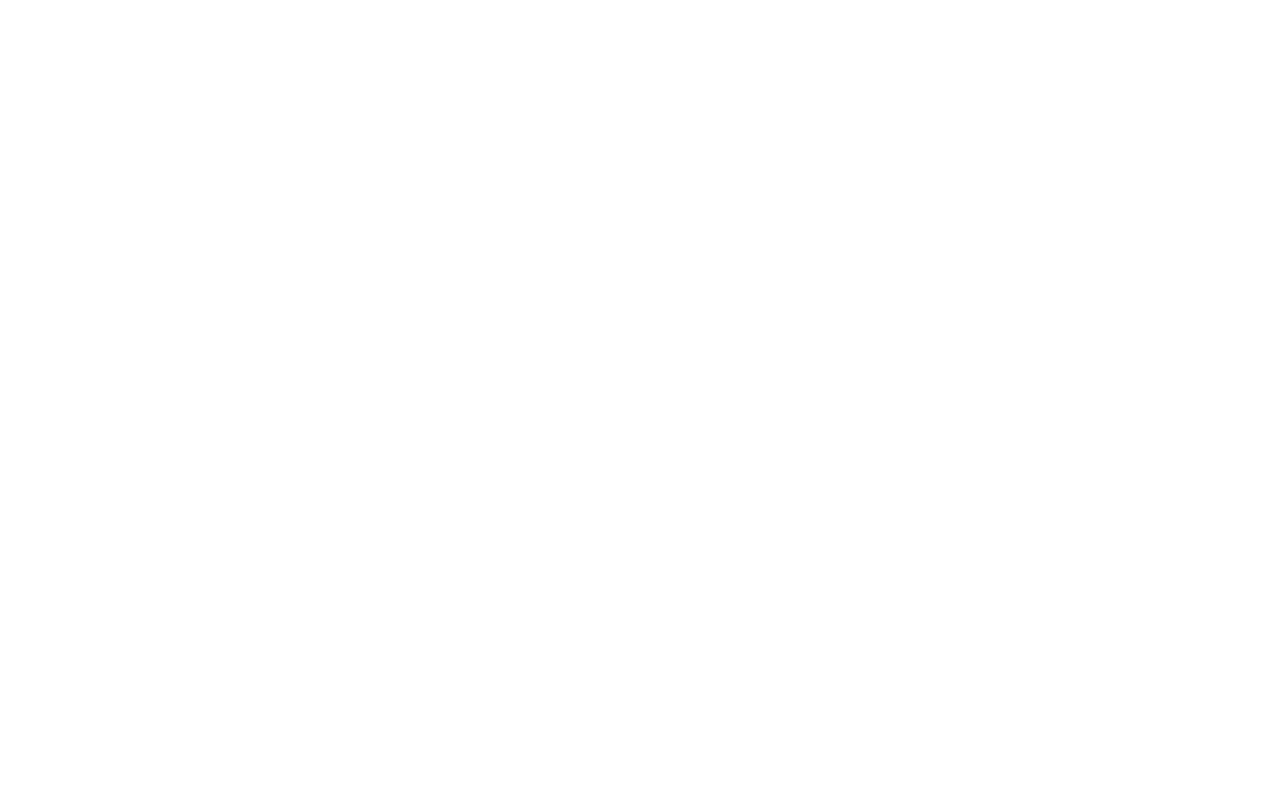
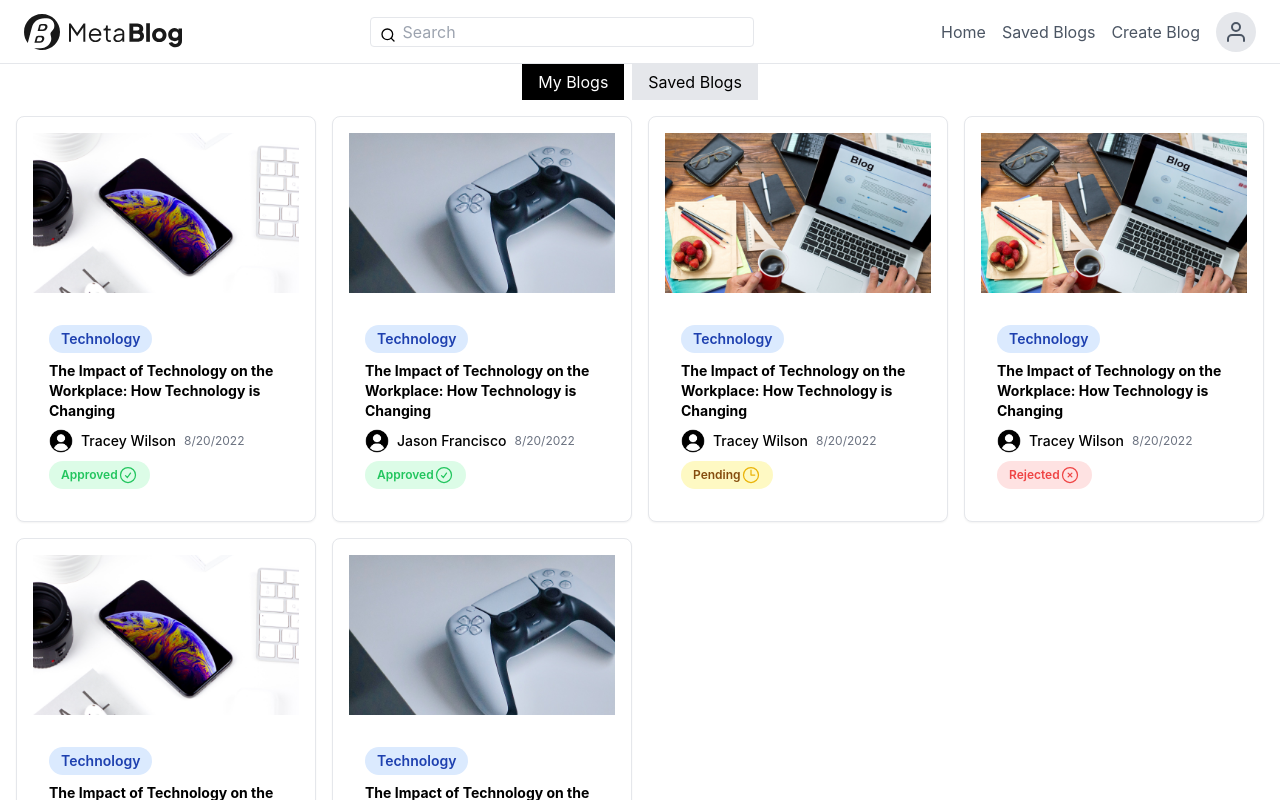
Before and after one commit to AdityaEngiSci/Metablog, a React (Create React App) app in the folder metablog-frontend/: page /user-blogs in a window 1280 px wide. Before the commit this address had no page. Shown: the top 800 px of the page. Built offline with nearby package versions, Linux system fonts and the light colour scheme.

Commit message:
Added the blogs page with user's blogs and saved blogs.

```diff
--- a/metablog-frontend/src/App.jsx
+++ b/metablog-frontend/src/App.jsx
@@ -16,6 +16,7 @@ import BlogsListing from "./pages/BlogsListing/BlogsListing";
 import BlogPage from "./pages/BlogPage/BlogPage";
 import CreateBlog from "./pages/CreateBlog/CreateBlog";
 import UserProfile from "./pages/UserProfile/UserProfile";
+import UserBlogs from "./pages/Blogs/UserBlogs";
 
 function App() {
   const action = useNavigationType();
@@ -86,6 +87,7 @@ function App() {
       <Route path="/blog/:blogId" element={<BlogPage />}  />
       <Route path="/create-blog" element={<CreateBlog />} />
       <Route path="/user-profile" element={<UserProfile />} />
+      <Route path="/user-blogs" element={<UserBlogs />} />
     </Routes>
   );
 }
--- a/metablog-frontend/src/components/BlogCard.jsx
+++ b/metablog-frontend/src/components/BlogCard.jsx
@@ -1,24 +1,45 @@
 import { Avatar, AvatarImage, AvatarFallback } from '@radix-ui/react-avatar';
+import { ClockIcon, CheckCircleIcon, XCircleIcon } from '@heroicons/react/24/outline';
 
-const handleCardClick = () => {
-    history.push(`/blog/${blog.id}`);
+const handleCardClick = (blogId) => {
+    history.push(`/blog/${blogId}`);
 };
 
-const BlogCard = ({ blog }) => {
+const BlogCard = ({ blog, showStatus }) => {
+    const getStatusIcon = (status) => {
+        switch (status) {
+            case 'Pending':
+                return <ClockIcon className="w-5 h-5 text-yellow-500" />;
+            case 'Approved':
+                return <CheckCircleIcon className="w-5 h-5 text-green-500" />;
+            case 'Rejected':
+                return <XCircleIcon className="w-5 h-5 text-red-500" />;
+            default:
+                return null;
+        }
+    };
+
     return (
-        <div className="card" onClick={handleCardClick}>
-            <img src={blog.imageUrl} alt={blog.title} className="w-full h-auto" />
+        <div className="card border rounded-lg shadow-lg overflow-hidden" onClick={() => handleCardClick(blog.id)}>
+            <img src={blog.imageUrl} alt={blog.title} className="w-full h-40 object-cover" />
             <div className="card-content p-4">
-                <span className="badge">{blog.category}</span>
-                <h3 className="text-lg font-bold">{blog.title}</h3>
-                <div className="flex items-center space-x-2">
-                    <Avatar >
-                        <AvatarImage src={blog.authorImageUrl} className="w-8 h-8" />
-                        <AvatarFallback>{blog.authorInitials}</AvatarFallback>
+                <span className="badge bg-blue-500 text-white px-2 py-1 rounded">{blog.category}</span>
+                <h3 className="text-sm font-bold mt-2">{blog.title}</h3>
+                <div className="flex items-center space-x-2 mt-2">
+                    <Avatar>
+                        <AvatarImage src={blog.authorImageUrl} className="w-6 h-6 rounded-full" />
+                        <AvatarFallback className="w-6 h-6 rounded-full bg-gray-300 text-center">{blog.authorInitials}</AvatarFallback>
                     </Avatar>
-                    <span>{blog.authorName}</span>
-                    <span>{new Date(blog.date).toLocaleDateString()}</span>
+                    <span className="text-sm font-medium">{blog.authorName}</span>
+                    <span className="text-xs text-gray-500">{new Date(blog.date).toLocaleDateString()}</span>
                 </div>
+                {showStatus && (
+                    <div className="flex items-center space-x-1 mt-2">
+                        <span className={`text-xs ${blog.status === 'Pending' ? 'inline-flex items-center px-3 py-1 rounded-full text-sm font-semibold bg-yellow-100 text-yellow-800' : blog.status === 'Approved' ? 'inline-flex items-center px-3 py-1 rounded-full text-sm font-semibold text-green-500 bg-green-100' : 'inline-flex items-center px-3 py-1 rounded-full text-sm font-semibold text-red-500 bg-red-100'}`}>
+                            {blog.status}{getStatusIcon(blog.status)}
+                        </span>
+                    </div>
+                )}
             </div>
         </div>
     );
--- /dev/null
+++ b/metablog-frontend/src/pages/Blogs/BlogList.jsx
@@ -0,0 +1,35 @@
+import { useState } from 'react';
+import BlogCard from "../../components/BlogCard";
+
+
+const BlogList = ({ myBlogs, savedBlogs }) => {
+    const [view, setView] = useState('myBlogs');
+
+    const blogsToDisplay = view === 'myBlogs' ? myBlogs : savedBlogs;
+
+    return (
+        <div>
+            <div className="flex justify-center items-center mb-4">
+                <button
+                    className={`px-4 py-2 ${view === 'myBlogs' ? 'bg-black text-white' : 'bg-gray-200 text-black'}`}
+                    onClick={() => setView('myBlogs')}
+                >
+                    My Blogs
+                </button>
+                <button
+                    className={`ml-2 px-4 py-2 ${view === 'savedBlogs' ? 'bg-black text-white' : 'bg-gray-200 text-black'}`}
+                    onClick={() => setView('savedBlogs')}
+                >
+                    Saved Blogs
+                </button>
+            </div>
+            <div className="grid grid-cols-1 sm:grid-cols-2 lg:grid-cols-4 gap-4">
+                {blogsToDisplay.map((blog) => (
+                    <BlogCard key={blog.id} blog={blog} showStatus={view === 'myBlogs'} />
+                ))}
+            </div>
+        </div>
+    );
+};
+
+export default BlogList;
--- /dev/null
+++ b/metablog-frontend/src/pages/Blogs/UserBlogs.jsx
@@ -0,0 +1,150 @@
+import Header from "../../components/Header";
+import Footer from "../../components/Footer";
+import BlogList from './BlogList';
+
+const myBlogs = [
+    // Example data
+    {
+        id: 2,
+        imageUrl: "blog-sample-images/blog-image-1.png",
+        category: "Technology",
+        title: "The Impact of Technology on the Workplace: How Technology is Changing",
+        authorImageUrl: "/img.png",
+        authorInitials: "TW",
+        authorName: "Tracey Wilson",
+        date: "2022-08-20",
+        status: 'Approved' },
+    {
+        id: 3,
+        imageUrl: "blog-sample-images/blog-image-2.png",
+        category: "Technology",
+        title: "The Impact of Technology on the Workplace: How Technology is Changing",
+        authorImageUrl: "/img.png",
+        authorInitials: "JF",
+        authorName: "Jason Francisco",
+        date: "2022-08-20",
+        status: 'Approved'
+    },
+    {
+        id: 4,
+        imageUrl: "blog-sample-images/blog-image-3.png",
+        category: "Technology",
+        title: "The Impact of Technology on the Workplace: How Technology is Changing",
+        authorImageUrl: "/img.png",
+        authorInitials: "TW",
+        authorName: "Tracey Wilson",
+        date: "2022-08-20",
+        status: 'Pending'
+    },
+    {
+        id: 5,
+        imageUrl: "blog-sample-images/blog-image-3.png",
+        category: "Technology",
+        title: "The Impact of Technology on the Workplace: How Technology is Changing",
+        authorImageUrl: "/img.png",
+        authorInitials: "TW",
+        authorName: "Tracey Wilson",
+        date: "2022-08-20",
+        status: 'Rejected'
+    },
+    {
+        id: 6,
+        imageUrl: "blog-sample-images/blog-image-1.png",
+        category: "Technology",
+        title: "The Impact of Technology on the Workplace: How Technology is Changing",
+        authorImageUrl: "/img.png",
+        authorInitials: "TW",
+        authorName: "Tracey Wilson",
+        date: "2022-08-20",
+        status: 'Pending'
+    },
+    {
+        id: 7,
+        imageUrl: "blog-sample-images/blog-image-2.png",
+        category: "Technology",
+        title: "The Impact of Technology on the Workplace: How Technology is Changing",
+        authorImageUrl: "/img.png",
+        authorInitials: "JF",
+        authorName: "Jason Francisco",
+        date: "2022-08-20",
+        status: 'Rejected'
+    }
+    // Add more blogs here
+];
+
+const savedBlogs = [
+    // Example data
+    {id: 2,
+    imageUrl: "blog-sample-images/blog-image-1.png",
+    category: "Technology",
+    title: "The Impact of Technology on the Workplace: How Technology is Changing",
+    authorImageUrl: "/img.png",
+    authorInitials: "TW",
+    authorName: "Tracey Wilson",
+    date: "2022-08-20"
+    },
+    {
+        id: 3,
+        imageUrl: "blog-sample-images/blog-image-2.png",
+        category: "Technology",
+        title: "The Impact of Technology on the Workplace: How Technology is Changing",
+        authorImageUrl: "/img.png",
+        authorInitials: "JF",
+        authorName: "Jason Francisco",
+        date: "2022-08-20",
+    },
+    {
+        id: 4,
+        imageUrl: "blog-sample-images/blog-image-3.png",
+        category: "Technology",
+        title: "The Impact of Technology on the Workplace: How Technology is Changing",
+        authorImageUrl: "/img.png",
+        authorInitials: "TW",
+        authorName: "Tracey Wilson",
+        date: "2022-08-20",
+    },
+    {
+        id: 5,
+        imageUrl: "blog-sample-images/blog-image-3.png",
+        category: "Technology",
+        title: "The Impact of Technology on the Workplace: How Technology is Changing",
+        authorImageUrl: "/img.png",
+        authorInitials: "TW",
+        authorName: "Tracey Wilson",
+        date: "2022-08-20",
+    },
+    {
+        id: 6,
+        imageUrl: "blog-sample-images/blog-image-1.png",
+        category: "Technology",
+        title: "The Impact of Technology on the Workplace: How Technology is Changing",
+        authorImageUrl: "/img.png",
+        authorInitials: "TW",
+        authorName: "Tracey Wilson",
+        date: "2022-08-20",
+    },
+    {
+        id: 7,
+        imageUrl: "blog-sample-images/blog-image-2.png",
+        category: "Technology",
+        title: "The Impact of Technology on the Workplace: How Technology is Changing",
+        authorImageUrl: "/img.png",
+        authorInitials: "JF",
+        authorName: "Jason Francisco",
+        date: "2022-08-20",
+    }
+];
+
+const UserBlogs = () => {
+    return (
+        <div>
+            <Header />
+            <main className="container mx-auto px-4">
+                <BlogList myBlogs={myBlogs} savedBlogs={savedBlogs} />
+            </main>
+            <Footer />
+        </div>
+    );
+};
+
+export default UserBlogs;
```
Also changed, not shown: metablog-frontend/src/pages/UserProfile/UserProfile.jsx (+26 -17 lines), metablog-frontend/public/Image.svg (added).
